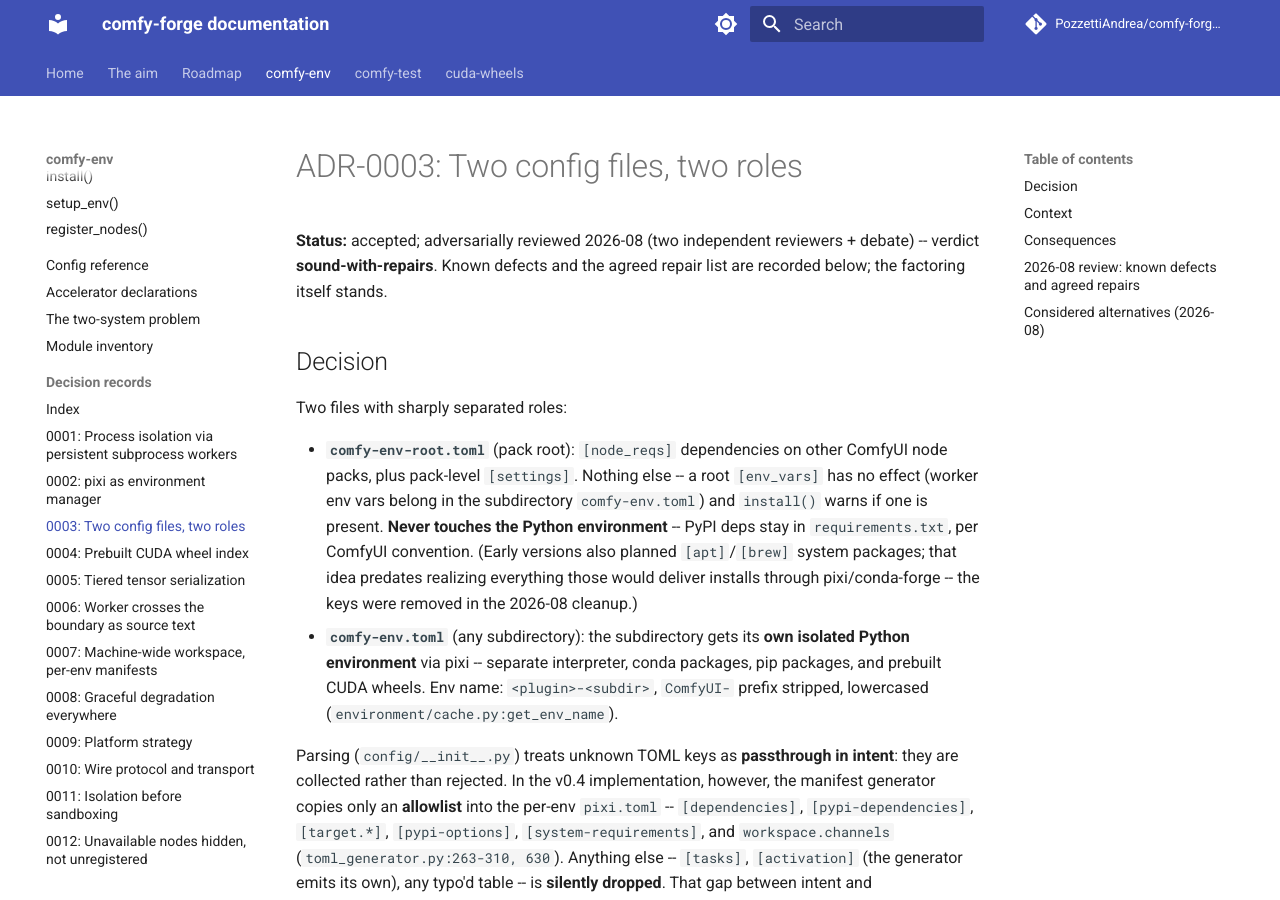
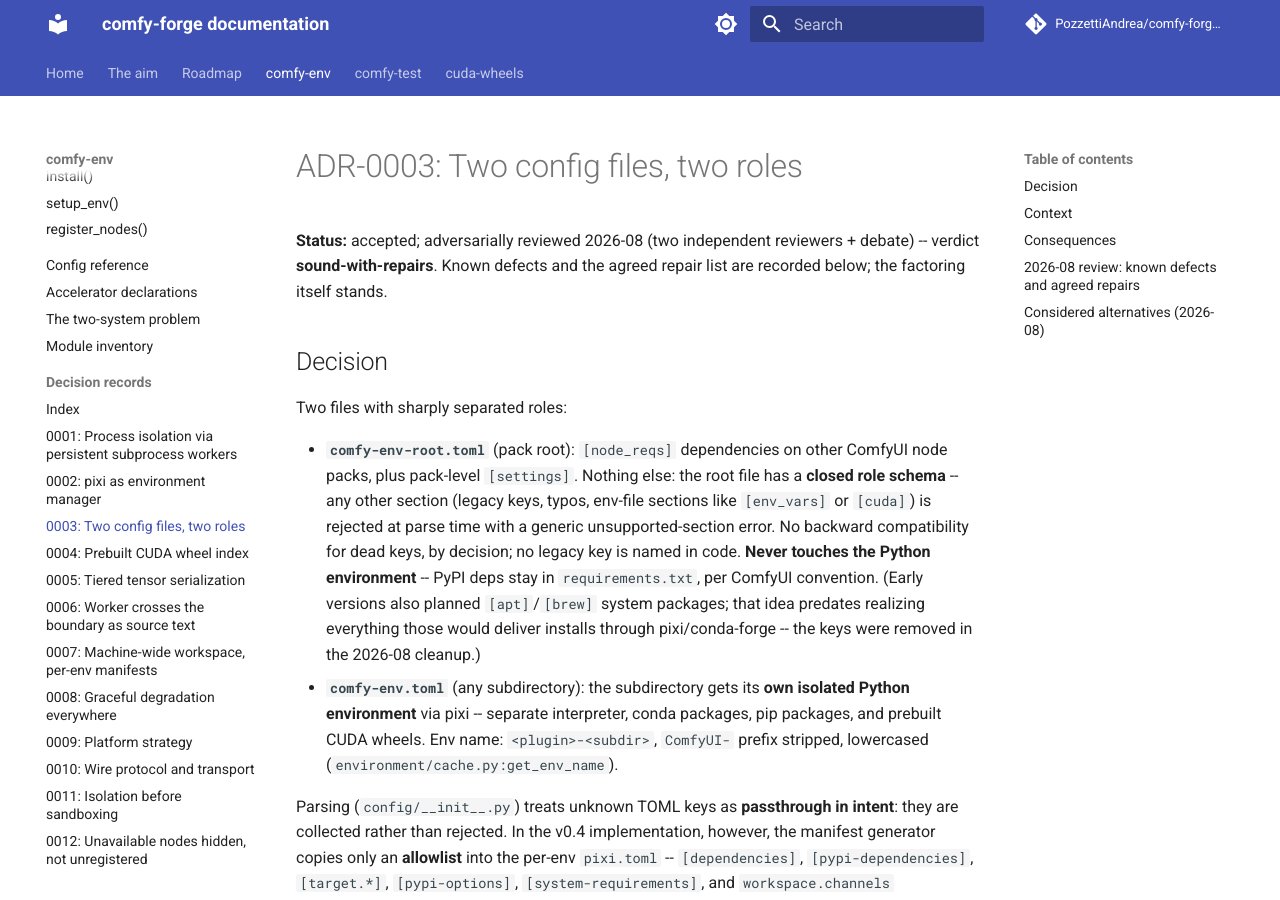
Before and after one commit to Comfy-Forge/comfy-forge-docs, an MkDocs documentation site: the page built from docs/comfy-env/adr/0003-two-config-files-with-two-roles.md, in a window 1280 px wide and 900 px high. Built offline with MkDocs 1.6.1 and Material for MkDocs 9.7.7, drawn with Linux system fonts in a browser that asks for light colours; comment, search, counter and statistics services are not loaded.

Commit message:
ADR-0003: root file has a closed role schema (parse-time rejection)
Co-Authored-By: Claude Fable 5 <noreply@anthropic.com>

```diff
--- a/docs/comfy-env/adr/0003-two-config-files-with-two-roles.md
+++ b/docs/comfy-env/adr/0003-two-config-files-with-two-roles.md
@@ -9,9 +9,11 @@ agreed repair list are recorded below; the factoring itself stands.
 Two files with sharply separated roles:
 
 - **`comfy-env-root.toml`** (pack root): `[node_reqs]` dependencies on
-  other ComfyUI node packs, plus pack-level `[settings]`. Nothing else --
-  a root `[env_vars]` has no effect (worker env vars belong in the
-  subdirectory `comfy-env.toml`) and `install()` warns if one is present.
+  other ComfyUI node packs, plus pack-level `[settings]`. Nothing else:
+  the root file has a **closed role schema** -- any other section (legacy
+  keys, typos, env-file sections like `[env_vars]` or `[cuda]`) is rejected
+  at parse time with a generic unsupported-section error. No backward
+  compatibility for dead keys, by decision; no legacy key is named in code.
   **Never touches the Python environment** -- PyPI deps stay in
   `requirements.txt`, per ComfyUI convention. (Early versions also planned
   `[apt]`/`[brew]` system packages; that idea predates realizing everything
```
